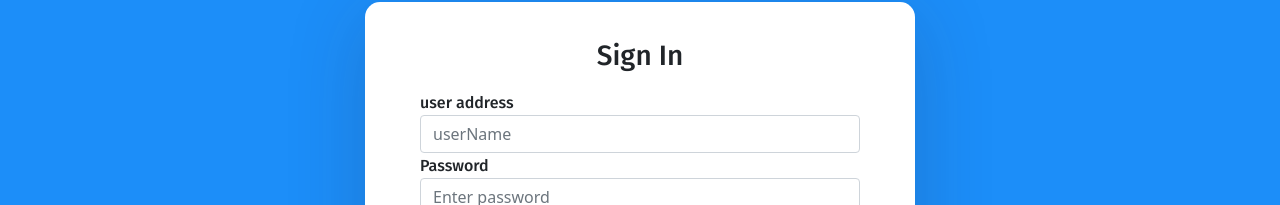
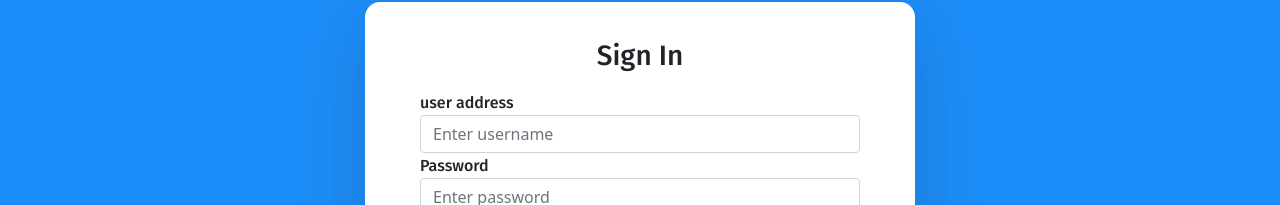
Before and after one commit to 203404/CashFlow-Front, a React (Create React App) app: page / in a window 1280 px wide. Shown: the part 222-427 px from the top of the page. Built offline with nearby package versions, Linux system fonts and the light colour scheme.

Commit message:
Update login.component.js

```diff
--- a/src/components/login.component.js
+++ b/src/components/login.component.js
@@ -43,7 +43,7 @@ export default class Login extends Component {
                 <h3>Sign In</h3>
                 <div className="form-group">
                     <label>user address</label>
-                    <input type="text" className="form-control" name='user' placeholder="userName" onChange={this.manejadorChange}/>
+                    <input type="text" className="form-control" name='user' placeholder="Enter username" onChange={this.manejadorChange}/>
                 </div>
                 <div className="form-group">
                     <label>Password</label>
```
